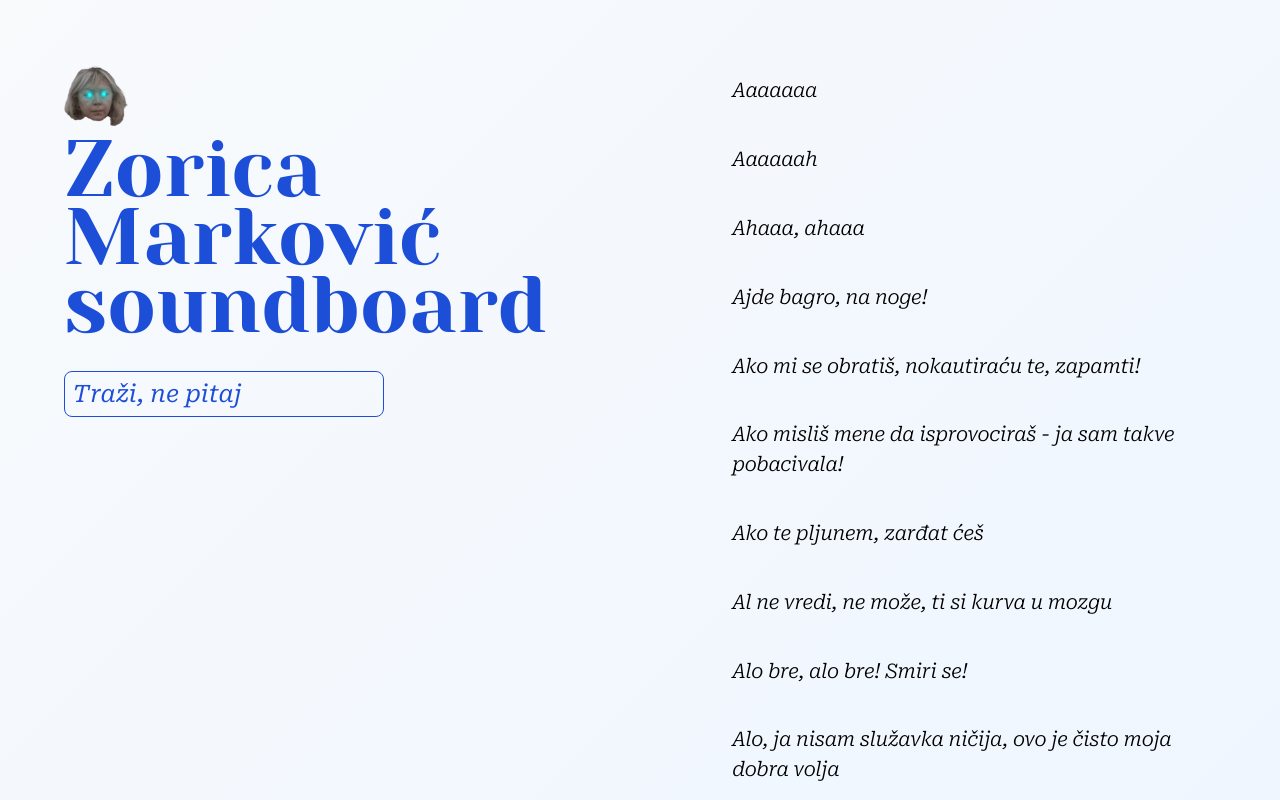
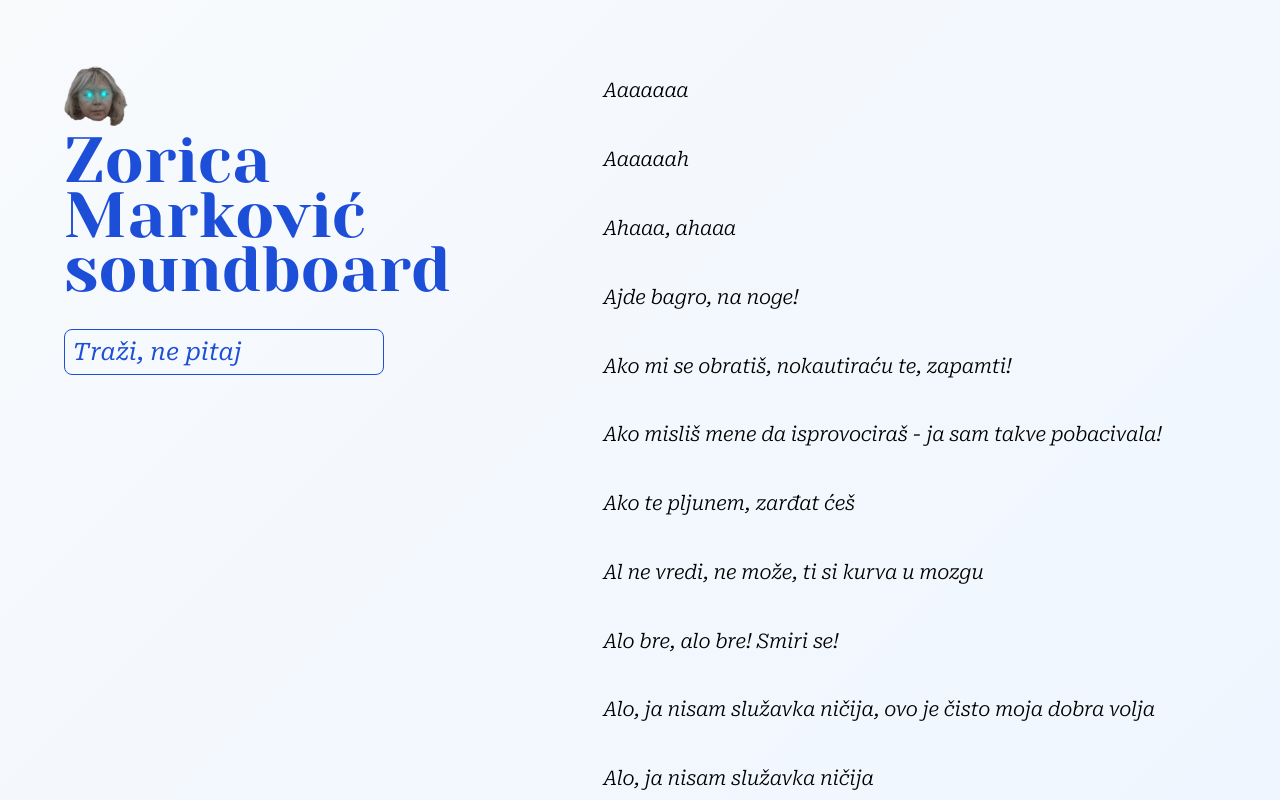
Before and after one commit to goranalkovic/zorica-markovic-soundboard, a Svelte app: page / in a window 1280 px wide. Shown: the top 800 px of the page. Built offline with nearby package versions, Linux system fonts and the light colour scheme.

Commit message:
update to svelte 4

```diff
--- a/package.json
+++ b/package.json
@@ -9,8 +9,8 @@
     "preview": "vite preview"
   },
   "devDependencies": {
-    "@sveltejs/vite-plugin-svelte": "^1.0.2",
-    "svelte": "^3.49.0",
-    "vite": "^3.1.0"
+    "@sveltejs/vite-plugin-svelte": "^2.4.1",
+    "svelte": "^4.0.0",
+    "vite": "^4.4.3"
   }
 }
--- a/src/App.svelte
+++ b/src/App.svelte
@@ -33,7 +33,7 @@
     {@const filteredFiles = files.filter(({ label }) => label.toLowerCase().includes(searchTerm.toLowerCase()))}
     <div class="grid">
       {#each filteredFiles as file, i (i)}
-        <div transition:slide>
+        <div transition:slide|global>
           <AudioPlayer {file} />
         </div>
       {/each}
--- a/src/Spinner.svelte
+++ b/src/Spinner.svelte
@@ -11,7 +11,7 @@
     width: 13px;
     height: 13px;
     border-radius: 50%;
-    background: #fff;
+    background: var(--blue-700);
     animation-timing-function: cubic-bezier(0, 1, 1, 0);
   }
   .lds-ellipsis div:nth-child(1) {
--- a/src/app.css
+++ b/src/app.css
@@ -44,7 +44,7 @@ body {
 
 h1 {
   font-family: 'Yeseva One', system-ui, sans-serif;
-  font-size: 5rem;
+  font-size: clamp(2.5rem, 10vw, 4rem);
   font-weight: 400;
   text-align: left;
   line-height: 0.85;
```
Also changed, not shown: 1 other file (tests, documents, lock files or other folders).
